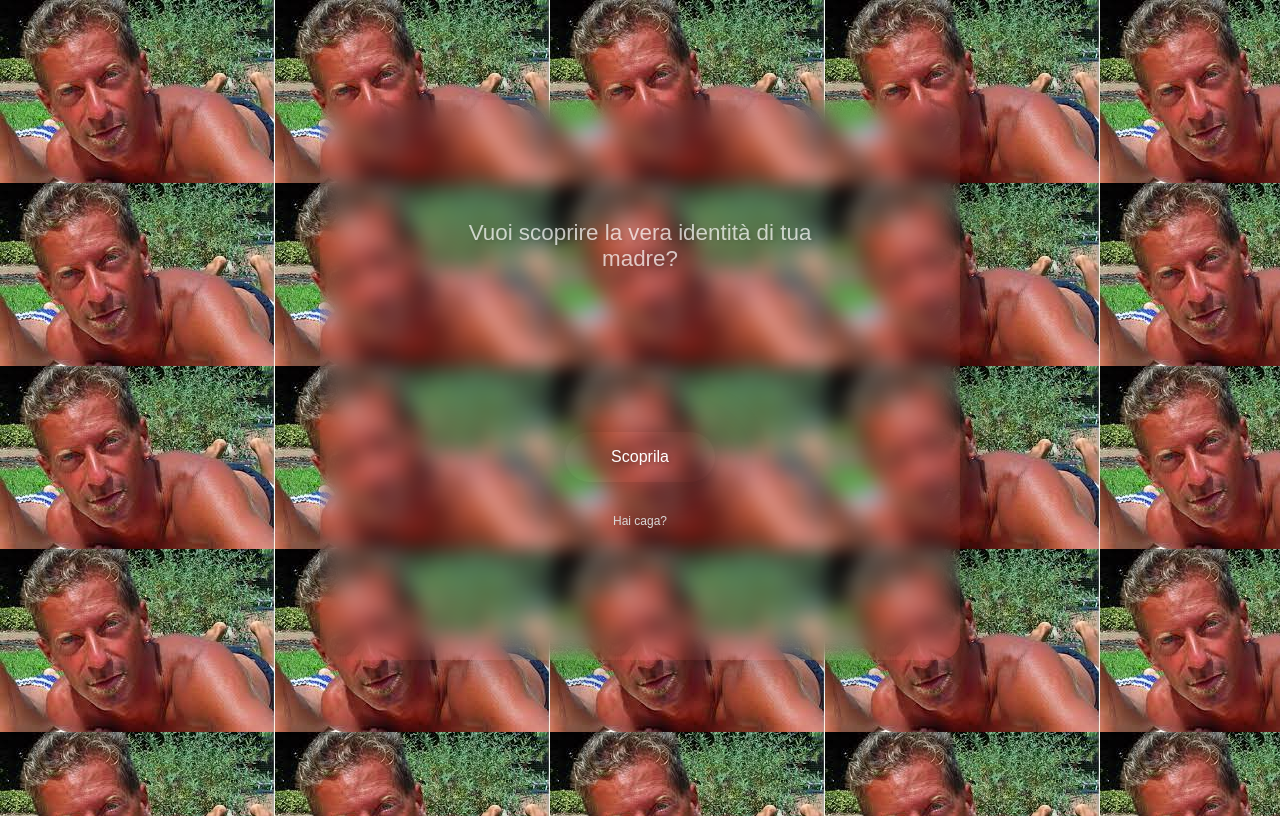
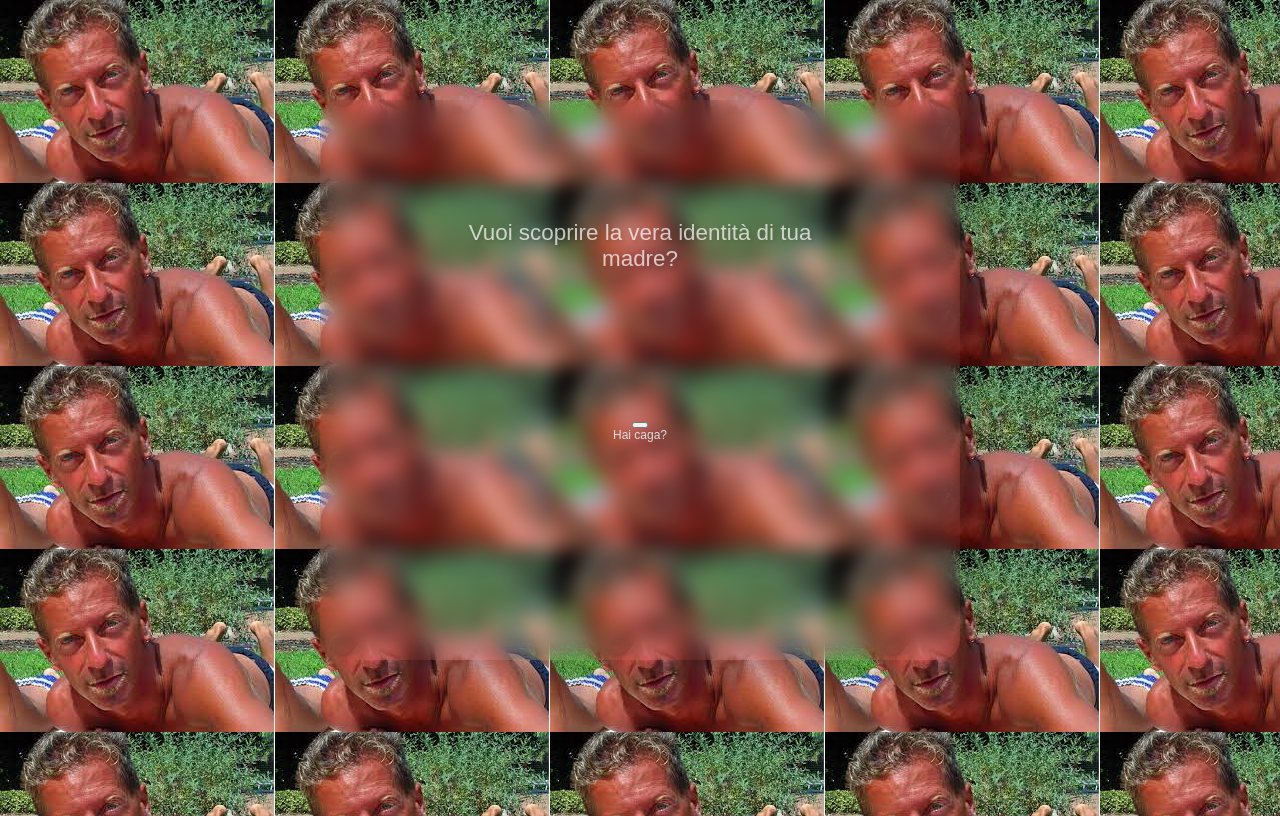
Before and after one commit to Shimakai/learninghtml.github.io, a plain HTML site: page index.html in a window 1280 px wide. Drawn offline with Linux system fonts and the light colour scheme.

Commit message:
Update index.html

```diff
--- a/index.html
+++ b/index.html
@@ -175,7 +175,7 @@ form {
     <p>Vuoi scoprire la vera identità di tua madre?</p>
     <br>
     <br>
-    <input class="button" type="button" value="Scoprila" onclick="document.location='home.html'""><br>
+    <button class="button" style="vertical-align:middle" onclick="document.location='home.html'""></button><br>
     <a href="#">Hai caga?</a>
   </form>
 
```
